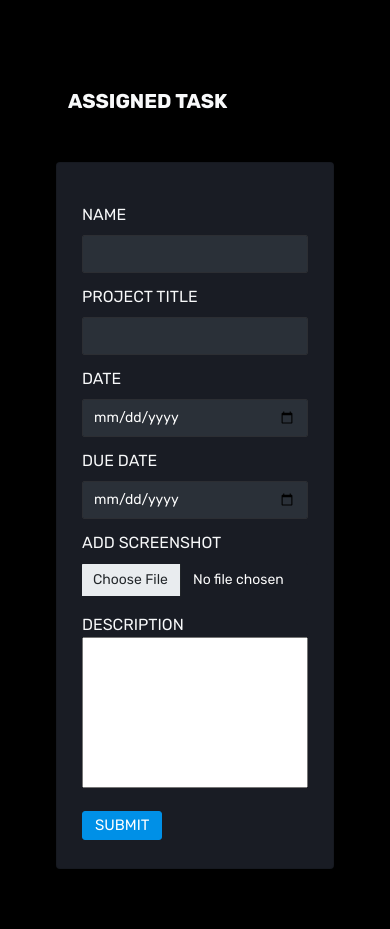
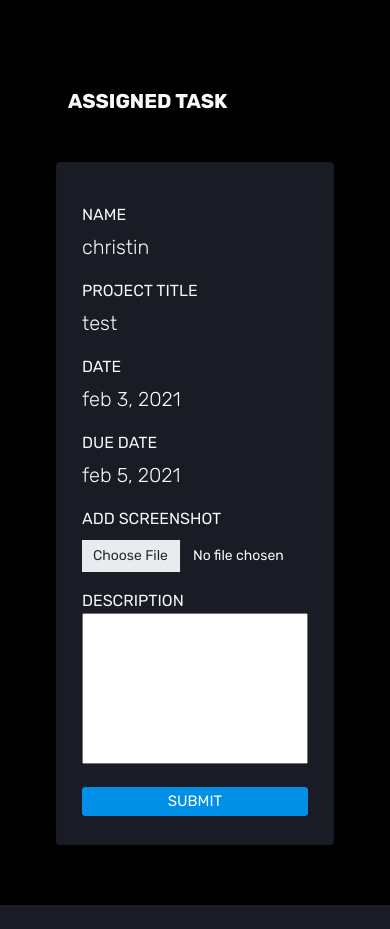
Before and after one commit to rohith-rdx/coreapp-frontend, a Django app: page /submitted/ in a window 390 px wide. Shown: the part 70-999 px from the top of the page. After the commit the page ends 975 px from the top, so only its background shows below. Run offline with Django 3.2, Linux system fonts and the light colour scheme; some libraries are stand-ins or nearby versions.

```diff
--- a/templates/dashboard.html
+++ b/templates/dashboard.html
@@ -13,9 +13,8 @@
                     <h4 style="font-weight: 400;margin-left:30px;">test</h4>
                     <h5 style="font-weight: 400;margin-left:30px;">
                       <span style="color: #58B7AA">department</span>&nbsp tester<h5>
-                      <div class="col-md-6" >
-                      </h5>&nbsp;<span style="margin-left: 5%; color: #58B7AA">Joining date</span>&nbsp10 jan 2021</h5>
-
+                    <h5 style="font-weight: 400;margin-left:30px;">
+                      <span style="color: #58B7AA">joining date</span>&nbsp sept 1 ,2021<h5>
                 </div>
                 <div class="col-md-3"></div>
                 <div class="col-md-3">
--- a/templates/projectdetails.html
+++ b/templates/projectdetails.html
@@ -3,12 +3,12 @@
 {% block content %}
 
 <div class="row ">
-  <div class=" ml-6  text-light" style="font-size: 20px;font-weight: 600; margin-top: 3%;">PROJECTS</div></div>
-    <div class="col-12  grid-margin">
+  <div class=" ml-6  text-light" style="font-size: 20px;font-weight: 600; margin-top: 3%;">PROJECTS</div>
+    <div class="col-12 mt-4  grid-margin">
       <div class="card">
         <div class="card-body">
           <!-- <h4 class="card-title">Order Status</h4> -->
-          <div class="col-md-4 w-25">
+          <div class="col-md-4 col-6 w-40">
           <input type="search" class="form-control rounded" placeholder="Search" aria-label="Search" aria-describedby="search-addon" />
           </div>
           <div class="table-responsive">
--- a/templates/submitted.html
+++ b/templates/submitted.html
@@ -19,7 +19,7 @@
                         <div class="text-light mr-2 ml-3 mt-2">NAME</div>
                         </div>
                         <div class="col-md-8 ">
-                         <input type="text" class="drop form-control ml-3 mt-2" required>
+                        <h4 class="text-light mr-2 ml-6 mt-2" style="font-size: 20px; font-weight: 200;">christin</h4>
                        </div>
                       </div>
                       <div class="row pt-1">
@@ -27,7 +27,7 @@
                         <div class="text-light mr-2 ml-3 mt-2">PROJECT TITLE</div>
                         </div>
                         <div class="col-md-8 ">
-                         <input type="text" class="drop form-control ml-3 mt-2" required>
+                          <h4 class="text-light mr-2 ml-6 mt-2" style="font-size: 20px; font-weight: 200;">test</h4>
                        </div>
                       </div>
                       <div class="row pt-1">
@@ -35,7 +35,7 @@
                         <div class="text-light mr-2 ml-3 mt-2">DATE</div>
                         </div>
                         <div class="col-md-8 ">
-                         <input type="date" class="drop form-control ml-3 mt-2" required>
+                          <h4 class="text-light mr-2 ml-6 mt-2" style="font-size: 20px; font-weight: 200;">feb 3, 2021</h4>
                        </div>
                       </div>
                       <div class="row pt-1">
@@ -43,7 +43,7 @@
                         <div class="text-light mr-2 ml-3 mt-2">DUE DATE</div>
                         </div>
                         <div class="col-md-8 ">
-                         <input type="date" class="drop form-control ml-3 mt-2" required>
+                          <h4 class="text-light mr-2 ml-6 mt-2" style="font-size: 20px; font-weight: 200;">feb 5, 2021</h4>
                        </div>
                       </div>
                       <div class="row pt-1">
@@ -62,12 +62,13 @@
                           <textarea style="color: #ffffff;width: 100%;height: 4cm;" name="description" required></textarea>
                        </div>
                       </div>
-                      <div class=" row  mt-3 ">
+                      <div class="row mt-3">
                         <div class="col-md-4"></div>
                          <div class="col-md-4">
                         </div>
-                        <div class="col-md-4 "><button type="submit" id="alert2" class="btn btn-primary ml-5" >SUBMIT</button></div>
-                         <div>
+                        <div class="col-md-4"><button type="submit" id="alert2" class="btn btn-primary w-100">SUBMIT</button></div>
+
+                           </div>
                 </form>
             </div>
           </div>
```
